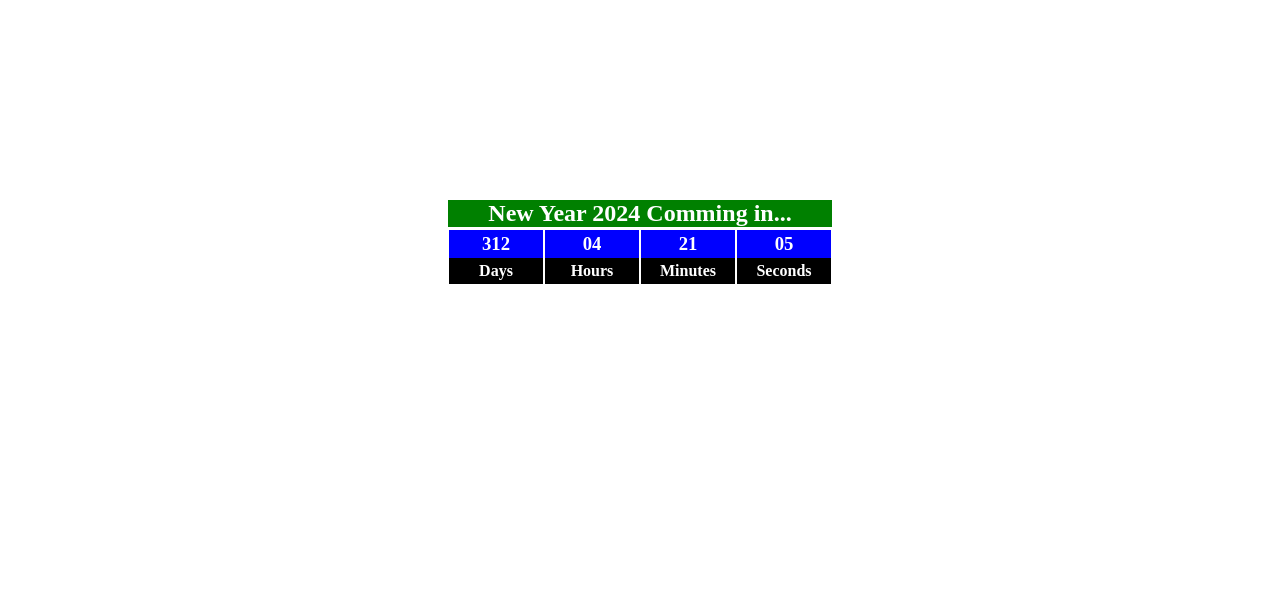
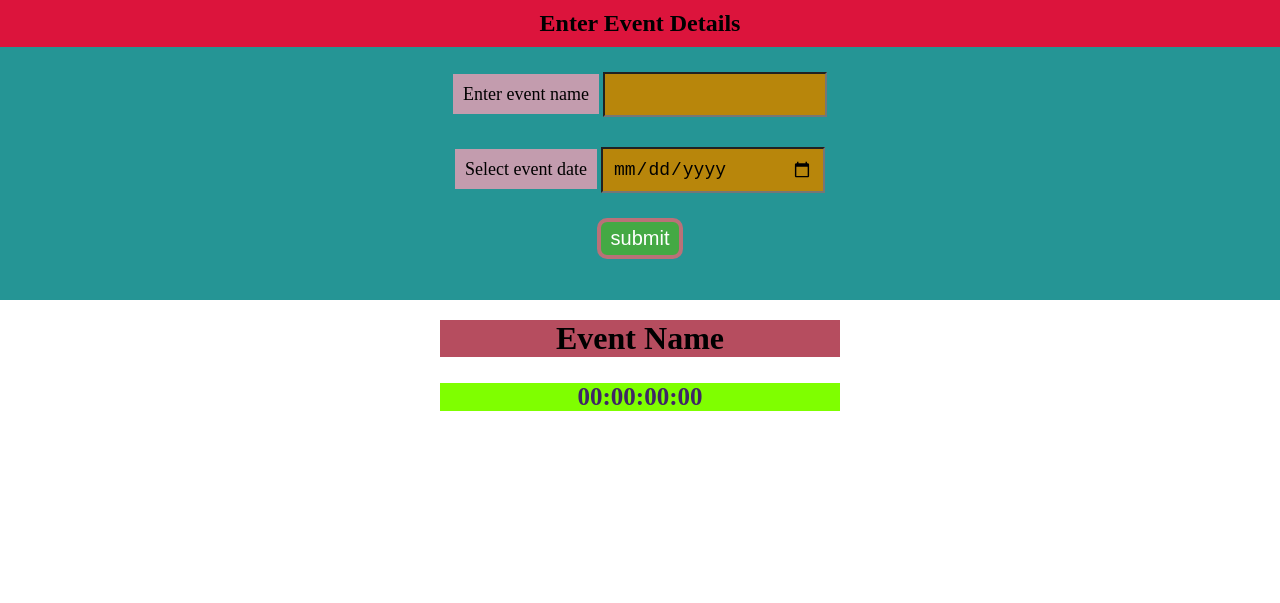
Before and after one commit to suri33833/Timer, a plain HTML site: page index.html in a window 1280 px wide. Drawn offline with Linux system fonts and the light colour scheme.

Commit message:
scriptadded

```diff
--- a/index.html
+++ b/index.html
@@ -4,114 +4,45 @@
     <meta charset="UTF-8" />
     <meta http-equiv="X-UA-Compatible" content="IE=edge" />
     <meta name="viewport" content="width=device-width, initial-scale=1.0" />
-    <title>Document</title>
-    <style>
-      * {
-        margin: 0;
-      }
-      .main {
-        height: 100vh;
-        width: 100vw;
-        display: grid;
-        place-items: center;
-      }
-      .center {
-        height: 50%;
-        width: 30%;
-        color: white;
-      }
-      .time {
-        display: flex;
-      }
-      h2 {
-        text-align: center;
-        background-color: green;
-      }
-      .item {
-        background-color: blue;
-        width: 100%;
-        margin: 3px 1px;
-        text-align: center;
-      }
-      h4 {
-        background-color: black;
-        /* height: 30px; */
-        /* margin-top: 5px; */
-        padding: 4px 0px;
-      }
-      h3 {
-        padding: 3px 0px;
-      }
-    </style>
+    <title>Timer</title>
+    <link rel="stylesheet" href="/style.css" />
   </head>
   <body>
     <div class="main">
-      <div class="center">
-        <h2 id="heading">New Year 2024 Comming in...</h2>
-        <div class="time">
-          <div class="item">
-            <h3 id="days"></h3>
-            <h4>Days</h4>
+      <div class="header">
+        <h2>Enter Event Details</h2>
+        <form onsubmit="submitData();return false">
+          <div class="event">
+            <label for="eventName" class="userInput">Enter event name</label>
+            <input
+              type="text"
+              class="userInput"
+              id="eventName"
+              name="eventName"
+              required
+            />
           </div>
-          <div class="item">
-            <h3 id="hours"></h3>
-            <h4>Hours</h4>
+          <div class="event">
+            <label for="eventDate" class="userInput">Select event date</label>
+            <input
+              type="date"
+              class="userInput"
+              id="eventDate"
+              name="eventDate"
+              required
+            />
           </div>
-          <div class="item">
-            <h3 id="minutes"></h3>
-            <h4>Minutes</h4>
-          </div>
-          <div class="item">
-            <h3 id="seconds"></h3>
-            <h4>Seconds</h4>
-          </div>
+          <input type="submit" value="submit" id="button" />
+        </form>
+      </div>
+      <div class="content">
+        <div class="event">
+          <h1 >Event Name</h1>
         </div>
-      </div>
+          <div class="time">
+            <h3 id="days">00:00:00:00</h3>
+        </div>
     </div>
-    <script>
-        "use strict"
-        let day = document.getElementById("days");
-        let hour = document.getElementById("hours");
-      let minute = document.getElementById("minutes");
-      let second = document.getElementById("seconds");
-
-      let target = new Date(2024,0);
-      setInterval(() => {
-        let ctime = new Date();
-        let diff = target - ctime;
-        if (diff > 0) {
-
-          let t = parseInt(diff / (1000 * 60 * 60 * 24));
-          if (t < 10) {
-            day.innerHTML = `0${t}`;
-          } else {
-            day.innerHTML = `${t}`;
-        }
-          t = parseInt((diff % (1000 * 60 * 60 * 24)) / (1000 * 60 * 60));
-          if (t < 10) {
-            hour.innerHTML = `0${t}`;
-          } else {
-            hour.innerHTML = `${t}`;
-          }
-          t = parseInt((diff % (1000 * 60*60)) / (1000*60));
-          if (t < 10) {
-            minute.innerHTML = `0${t}`;
-          } else {
-            minute.innerHTML = `${t}`;
-          }
-          t = parseInt((diff % (1000 * 60)) / 1000);
-          if (t < 10) {
-              second.innerHTML = `0${t}`;
-            } else {
-                second.innerHTML = `${t}`;
-            }
-        } else {
-            let timeDiv = document.querySelector(".time");
-            document.querySelector("#heading").innerHTML = "Happy New Year 2024";
-            let center = document.querySelector(".center");
-            center.removeChild(time);
-        }
-    }, 1000);
-    </script>
+    <script src="/script.js"></script>
   </body>
-  </html>
+</html>
--- /dev/null
+++ b/script.js
@@ -0,0 +1,40 @@
+function renderTime(time) {
+  let day = document.getElementById("days");
+  day.textContent = time;
+}
+function renderEvent(name) {
+  document.querySelector(".event>h1").textContent = name;
+}
+//getting event name and date from user
+function submitData() {
+  const eventName = document.getElementById("eventName").value;
+  const eventDate = document.getElementById("eventDate");
+  renderEvent(eventName);
+  let str = eventDate.value.split("-");
+  const target = new Date(...str);
+  const currentTime = new Date();
+  let diff = Math.floor((target - currentTime) * 0.001);
+  //taking user entered date
+
+  let si = setInterval(timer, 1000);
+
+  function timer() {
+    diff--;
+    let ss = diff,
+      mm,
+      hh,
+      dd;
+
+    mm = Math.floor(ss / 60);
+    hh = Math.floor(mm / 60);
+    dd = Math.floor(hh / 24);
+    ss = ss % 60;
+    mm = mm % 60;
+    hh = hh % 24;
+    const time = `${dd} : ${hh}: ${mm} : ${ss}`;
+    renderTime(time);
+    if (!diff) {
+      clearInterval(si);
+    }
+  }
+}
--- /dev/null
+++ b/style.css
@@ -0,0 +1,86 @@
+* {
+  margin: 0;
+}
+.main {
+  width: 100%;
+  height: 500px;
+  /* background-color: aqua; */
+}
+.header {
+  background-color: rgb(37, 149, 149);
+  text-align: center;
+  height: 300px;
+}
+.centerTime {
+  background-color: rgb(37, 149, 149);
+  display: flex;
+  justify-content: center;
+}
+.centerName {
+  background-color: rgb(37, 149, 149);
+}
+h1 {
+  width: 400px;
+  background-color: rgb(182, 77, 95);
+  margin: auto;
+  text-align: center;
+}
+/* .time {
+  background-color: darkgoldenrod;
+  margin: 0 1px;
+  text-align: center;
+} */
+.time {
+  padding: 6px;
+  width: 100%;
+  text-align: center;
+}
+h3 {
+  background-color: chartreuse;
+  font-size: 25px;
+  color: rgb(63, 38, 101);
+}
+h4 {
+  background-color: rgb(200, 135, 135);
+  color: rgb(59, 44, 44);
+}
+h2 {
+  background-color: crimson;
+  padding: 10px 0;
+}
+.userInput {
+  /* background-color: #c99a52; */
+  padding: 10px;
+  width: 200px;
+  margin: 5px 0;
+  font-size: 18px;
+}
+.event {
+  margin: 20px 0;
+}
+#button {
+  font-size: 20px;
+  padding: 5px 10px;
+  border: solid 4px rgb(186, 113, 120);
+  border-radius: 10px;
+  cursor: pointer;
+  background-color: rgb(68, 169, 68);
+  color: white;
+}
+input {
+  background-color: darkgoldenrod;
+}
+label {
+  background-color: rgb(195, 156, 174);
+}
+#button:hover {
+  background-color: green;
+  border: solid 4px rgb(83, 47, 51);
+}
+.content {
+  display: flex;
+  flex-direction: column;
+  max-width: 400px;
+  margin: auto;
+  align-items: center;
+}
```
